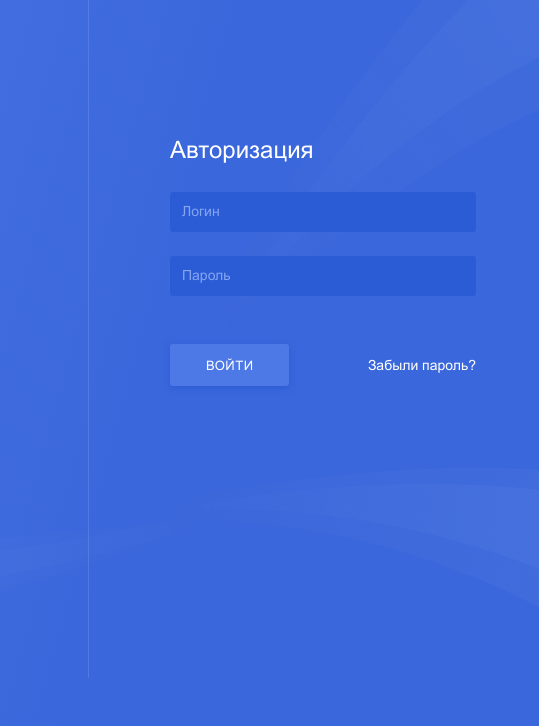
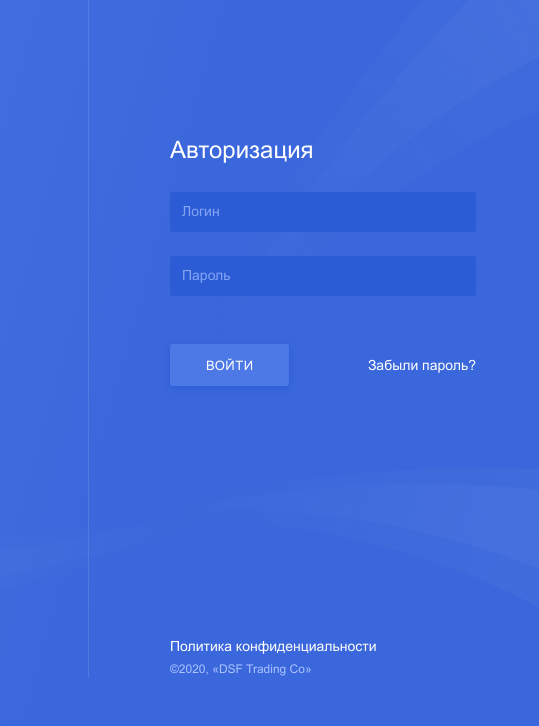
Before and after one commit to xdianovx/dsfAP, a website: page app/index.html in a window 1280 px wide. Shown: the part 74-800 px from the top of the page, 520-1059 px from the left. Drawn offline with nearby package versions, Linux system fonts and the light colour scheme; files that its build step writes are made by us from their sources; files whose address does not match are found by name.

Commit message:
auth add policy

```diff
--- a/app/index.html
+++ b/app/index.html
@@ -56,6 +56,11 @@
             <a class="form-link" href="#">Забыли пароль?</a>
           </div>
         </form>
+
+        <div class="auth__policy">
+          <p class="auth__policy_title">Политика конфиденциальности</p>
+          <p class="auth__policy_copyright">©2020, «DSF Trading Co»</p>
+        </div>
       </div>
     </div>
   </div>
--- a/app/scss/blocks/auth.scss
+++ b/app/scss/blocks/auth.scss
@@ -150,6 +150,10 @@
 .auth__form {
   margin-left: 81px;
   width: 306px;
+  display: flex;
+  flex-direction: column;
+  height: 100%;
+
 }
 
 .auth__form_title {
@@ -191,3 +195,24 @@
     text-decoration: underline;
   }
 }
+
+.auth__policy {
+  margin-top: auto;
+}
+
+.auth__policy_title {
+  font-style: normal;
+  font-weight: normal;
+  font-size: 14px;
+  line-height: 21px;
+  color: #FFFFFF;
+}
+
+.auth__policy_copyright {
+  margin-top: 4px;
+  font-style: normal;
+  font-weight: normal;
+  font-size: 12px;
+  line-height: 17px;
+  color: #ACC4FF;
+}
```
